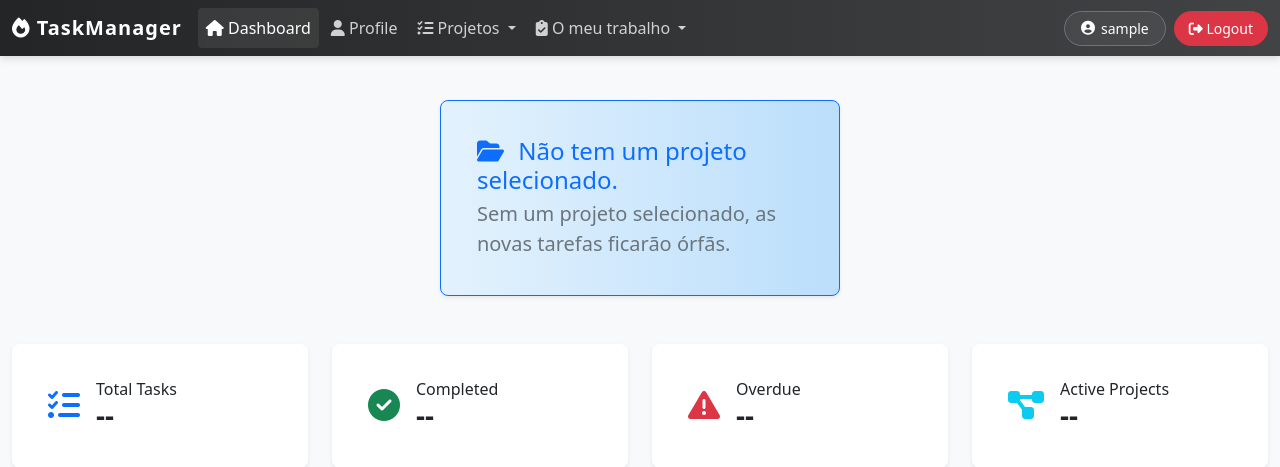
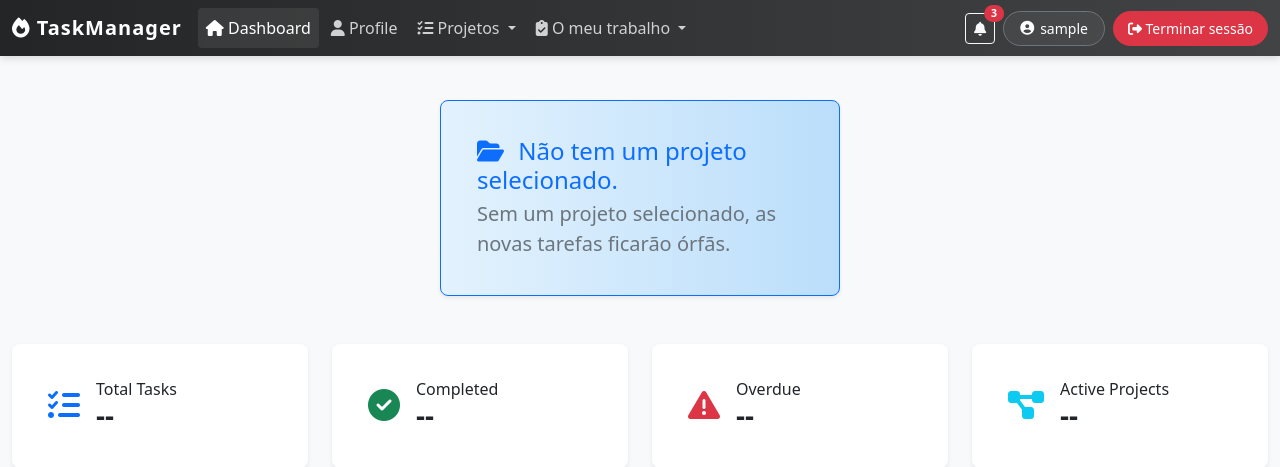
Before and after one commit to miguel456/taskmanager, a PHP site: page /dashboard/index.php in a window 1280 px wide. Shown: the top 467 px of the page. Run offline with PHP 8.4, Linux system fonts and the light colour scheme; the visitor is signed in with stand-in values (Sample User, id 1); data that the repository does not hold is empty; some libraries are stand-ins or nearby versions.

Commit message:
feat(wip): add placeholder notifications

```diff
--- a/layout/nav.php
+++ b/layout/nav.php
@@ -56,11 +56,47 @@ if (!is_logged_in()) {
                     </ul>
                 </li>
             </ul>
+            <div class="dropdown me-2">
+                <button class="btn btn-outline-light btn-sm position-relative" id="notificationsDropdown" data-bs-toggle="dropdown" aria-expanded="false">
+                    <i class="fas fa-bell"></i>
+                    <span class="position-absolute top-0 start-100 translate-middle badge rounded-pill bg-danger">
+                        3
+                    <span class="visually-hidden">unread notifications</span>
+                </span>
+                </button>
+                <ul class="dropdown-menu dropdown-menu-end p-2" aria-labelledby="notificationsDropdown" style="min-width: 300px;">
+                    <li>
+                        <a class="dropdown-item d-flex align-items-center" href="#">
+                            <i class="fas fa-tasks text-primary me-2"></i>
+                            Nova tarefa atribuída
+                            <span class="badge bg-secondary ms-auto">Just now</span>
+                        </a>
+                    </li>
+                    <li>
+                        <a class="dropdown-item d-flex align-items-center" href="#">
+                            <i class="fas fa-flag text-success me-2"></i>
+                            Estado do projeto atualizado!
+                            <span class="badge bg-secondary ms-auto">5m ago</span>
+                        </a>
+                    </li>
+                    <li>
+                        <a class="dropdown-item d-flex align-items-center" href="#">
+                            <i class="fas fa-user-plus text-warning me-2"></i>
+                            Novo membro juntou se ao projeto
+                            <span class="badge bg-secondary ms-auto">1h ago</span>
+                        </a>
+                    </li>
+                    <li><hr class="dropdown-divider"></li>
+                    <li>
+                        <a class="dropdown-item text-center" href="#">Ver todas as notificações</a>
+                    </li>
+                </ul>
+            </div>
             <div class="d-flex align-items-center gap-2">
                 <span class="btn btn-outline-light btn-sm user-btn mb-0" tabindex="-1" style="pointer-events: none;">
                     <i class="fas fa-user-circle"></i> <?php echo $username; ?>
                 </span>
-                <a href="/logout.php" class="btn btn-danger btn-sm"><i class="fas fa-sign-out-alt"></i> Logout</a>
+                <a href="/logout.php" class="btn btn-danger btn-sm"><i class="fas fa-sign-out-alt"></i> Terminar sessão</a>
             </div>
         </div>
     </div>
```
